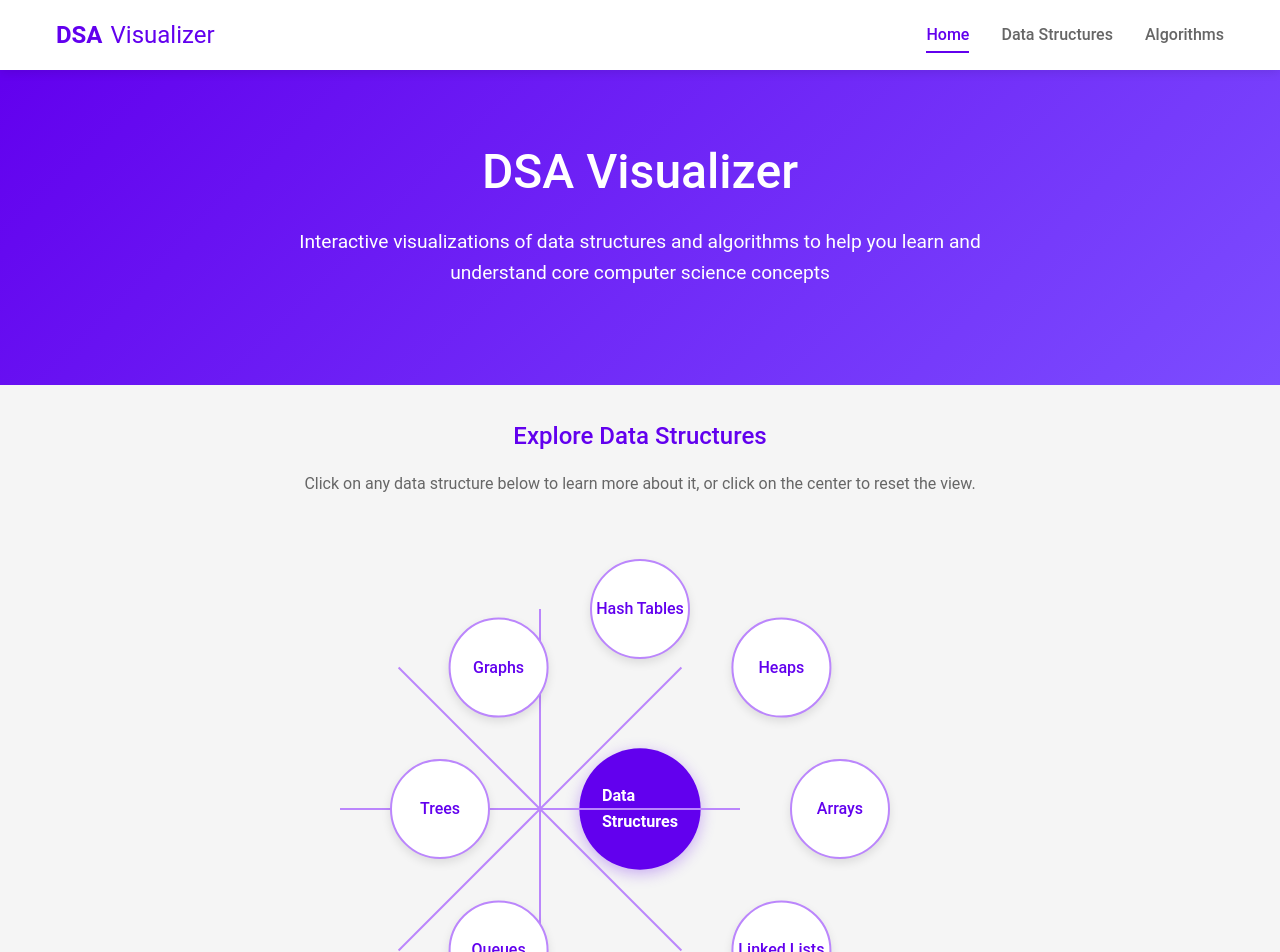
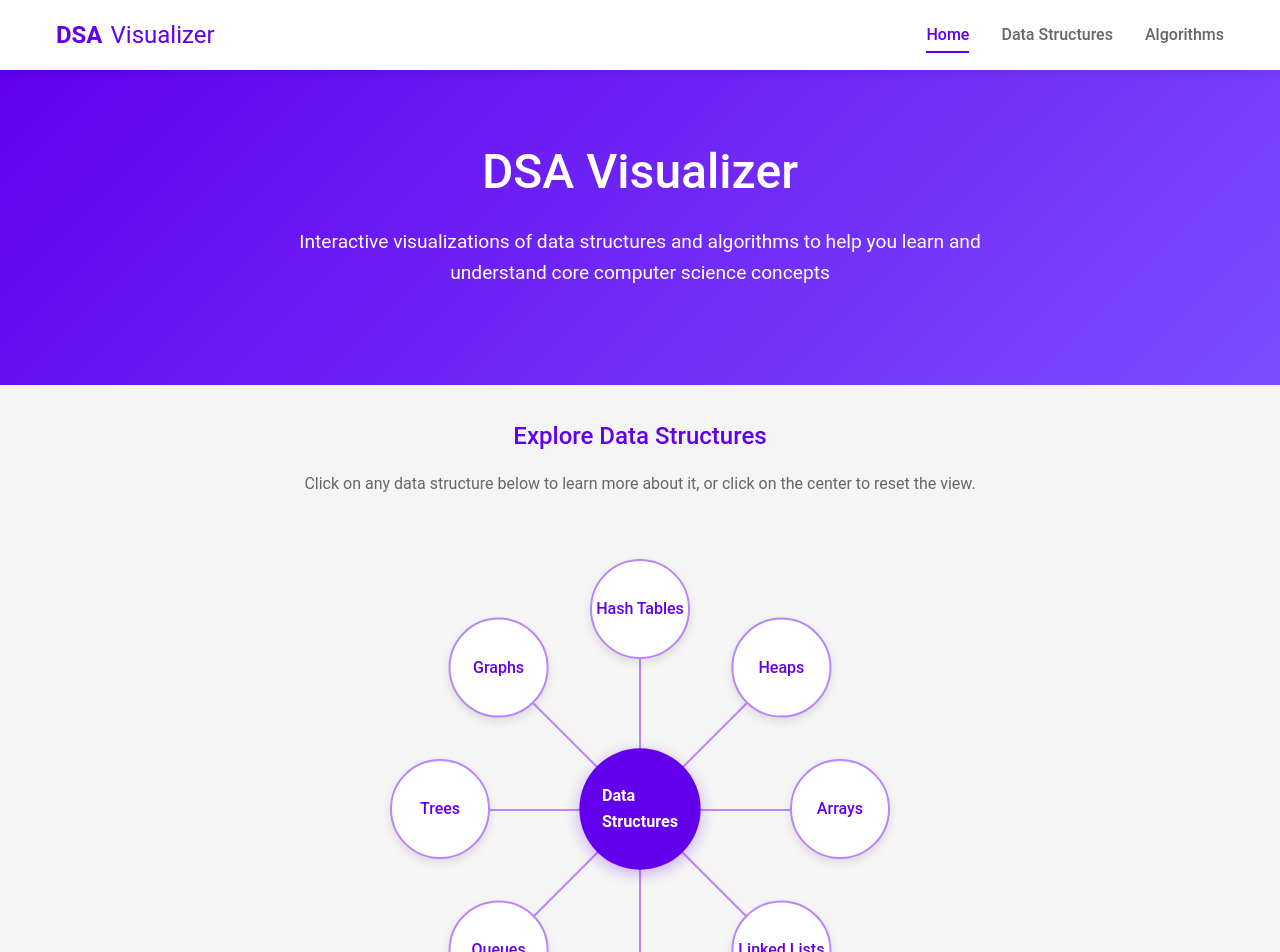
Before and after one commit to minielectron/visualdsa, a React (Create React App) app: page / in a window 1280 px wide. Shown: the top 952 px of the page. Built offline with nearby package versions, Linux system fonts and the light colour scheme.

Commit message:
Fix the center alignment issue in home screen connection lines

```diff
--- a/src/components/dataStructures/DataStructureDiagram.js
+++ b/src/components/dataStructures/DataStructureDiagram.js
@@ -25,6 +25,8 @@ const CenterNode = styled(motion.div)`
   font-size: 1rem;
   box-shadow: 0 4px 15px rgba(98, 0, 238, 0.3);
   cursor: pointer;
+  z-index: 3;
+  position: relative;
 `;
 
 const DataStructureNode = styled(motion.div)`
@@ -54,8 +56,10 @@ const ConnectionLine = styled(motion.div)`
   position: absolute;
   height: 2px;
   background: var(--primary-light);
-  transform-origin: left center;
+  transform-origin: center left;
   z-index: 1;
+  left: 50%;
+  top: 50%;
 `;
 
 const InfoPanel = styled(motion.div)`
```
